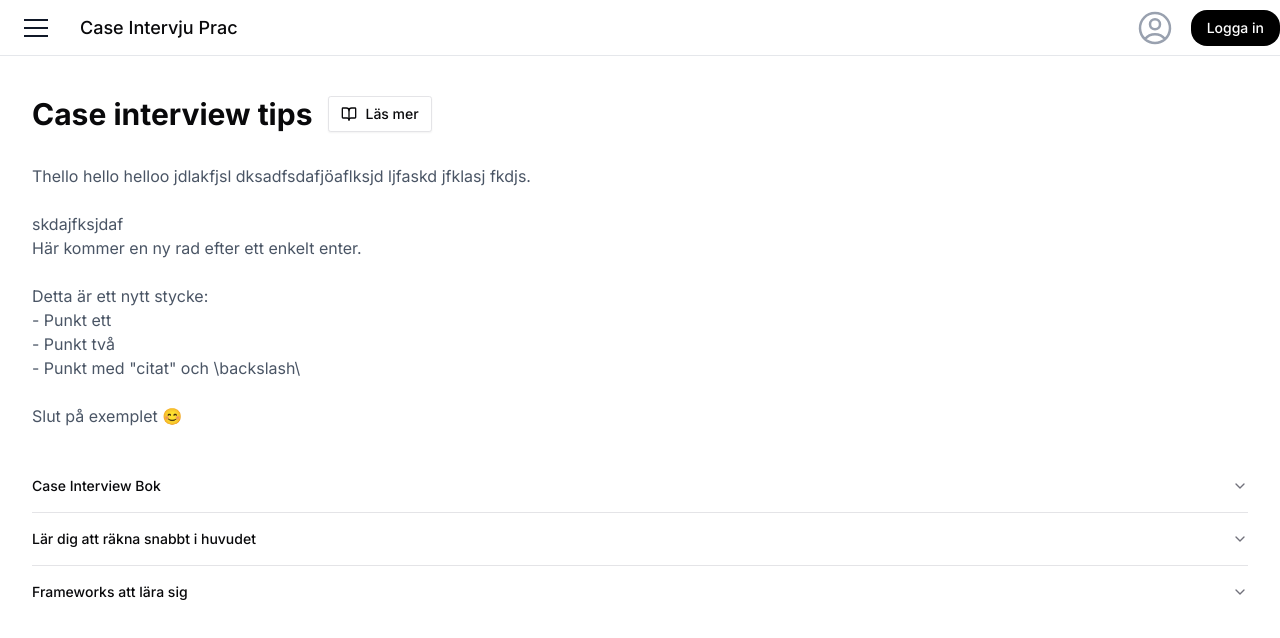
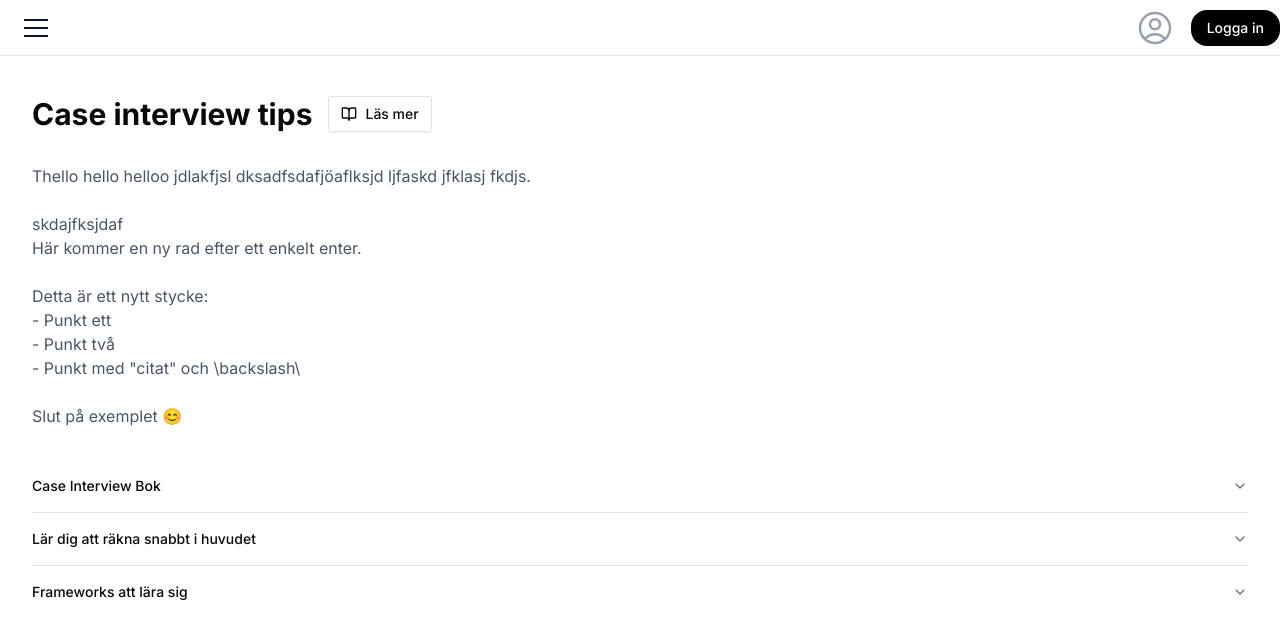
Before and after one commit to Oscar-Kvissberg/aicaseprep, a Next.js app: page /tips in a window 1280 px wide. Shown: the top 638 px of the page. Built offline with nearby package versions, Linux system fonts and the light colour scheme; no server answers.

Commit message:
anton uppdate

```diff
--- a/app/components/nav_bar.tsx
+++ b/app/components/nav_bar.tsx
@@ -46,11 +46,9 @@ export function NavBar() {
       {/* Horizontal navbar */}
       <div className="fixed top-0 left-0 right-0 h-14 bg-white border-b border-gray-200 z-40">
         <div className="h-full flex items-center justify-between ml-20">
-          {/* Left side - Company name */}
+
+          {/* Left side - Company name leave blank */}
           <div className="flex items-center">
-            <h1 className="text-lg font-medium">
-              <Link href="/dash">Case Intervju Prac</Link>
-            </h1>
           </div>
 
           {/* Right side - Profile info and logout */}
--- a/app/dash/page.tsx
+++ b/app/dash/page.tsx
@@ -80,8 +80,7 @@ export default function DashboardPage() {
           const { data: balanceData, error: balanceError } = await supabase
             .from('user_credits')
             .select('credits')
-            .eq('user_id', userId)
-            .single();
+            .eq('user_id', userId);
 
           console.log('Balance query response:', {
             data: balanceData,
@@ -91,11 +90,11 @@ export default function DashboardPage() {
           if (balanceError) {
             console.error('Error fetching credit balance:', balanceError?.message || balanceError);
             toast.error('Kunde inte hämta kreditbalans');
-          } else if (balanceData === null || balanceData === undefined) {
+          } else if (!balanceData || balanceData.length === 0) {
             console.log('No balance data returned, defaulting to 0');
             balance = 0;
           } else {
-            balance = balanceData.credits;
+            balance = balanceData[0].credits;
             console.log('Current balance:', balance);
           }
         } catch (balanceErr) {
@@ -314,6 +313,8 @@ export default function DashboardPage() {
             </Button>
           </Card>
 
+
+
           <Card>
 
             <CardHeader>
```
Also changed, not shown: 1 other file (tests, documents, lock files or other folders).
